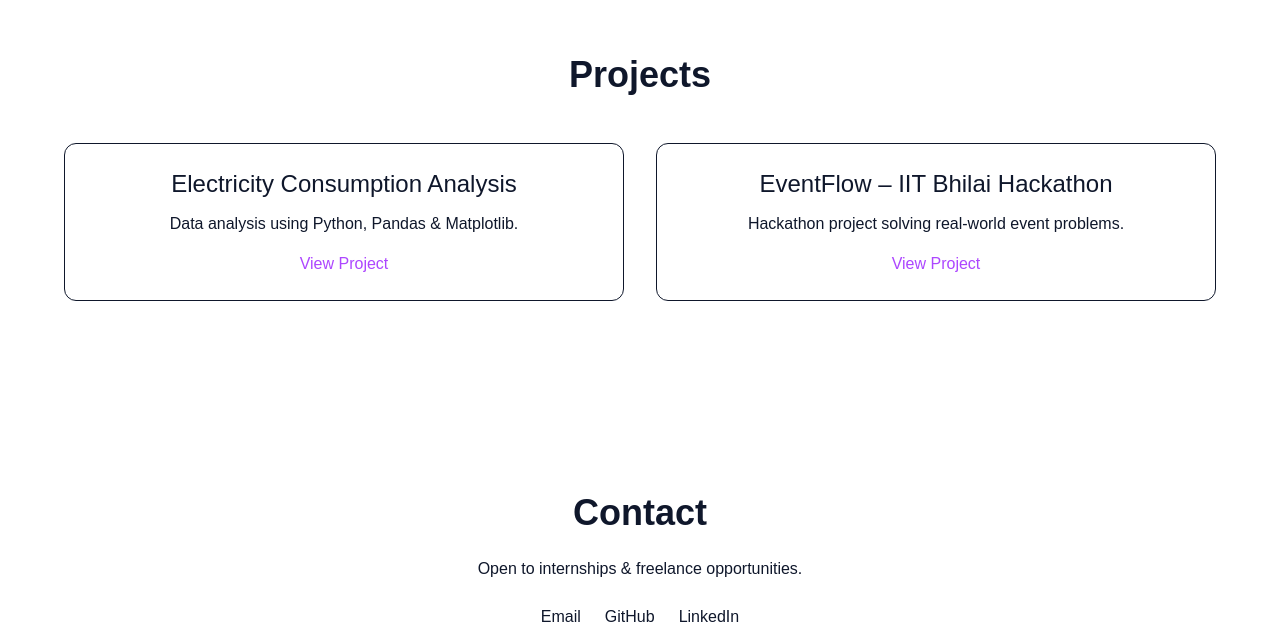
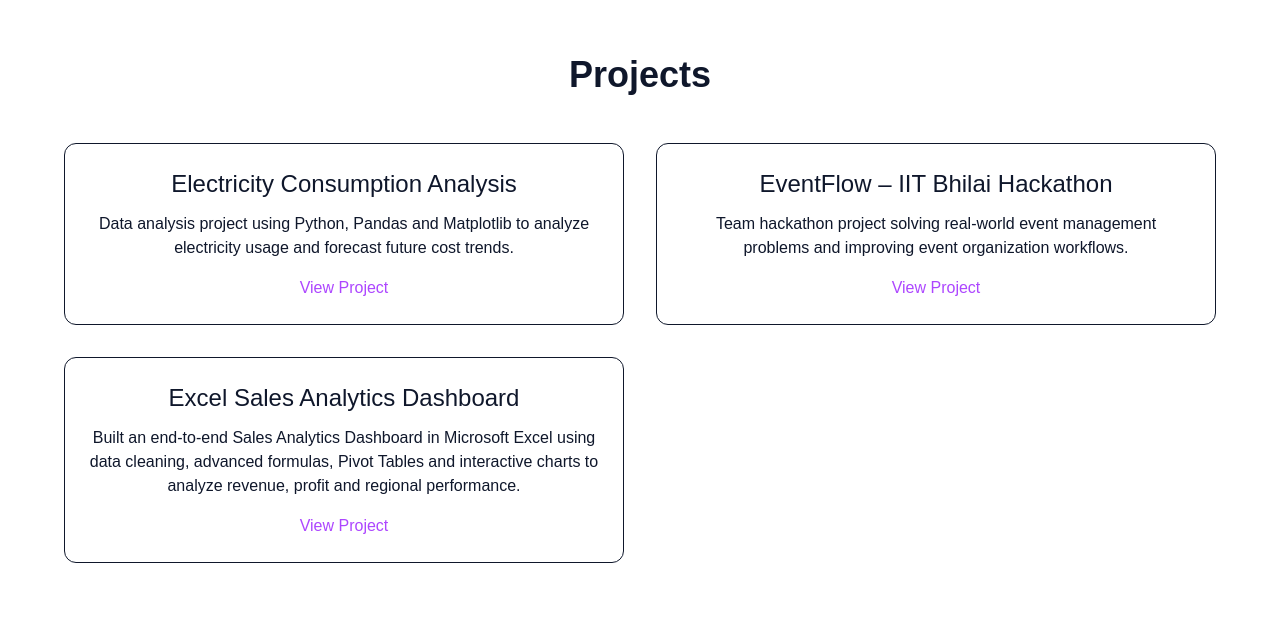
Before and after one commit to Dev2k30abrd/devansh-portfolio, a Next.js app: page / in a window 1280 px wide. Shown: the part 1423-2060 px from the top of the page. Built offline with nearby package versions, Linux system fonts and the light colour scheme.

Commit message:
Added Excel project

```diff
--- a/app/page.tsx
+++ b/app/page.tsx
@@ -61,21 +61,54 @@ export default function Home() {
       </motion.section>
 
       {/* PROJECTS */}
-      <motion.section initial={{opacity:0,y:80}} whileInView={{opacity:1,y:0}} viewport={{once:true}} className="py-24 text-center">
+      {/* PROJECTS */}
+<motion.section
+  initial={{opacity:0,y:80}}
+  whileInView={{opacity:1,y:0}}
+  viewport={{once:true}}
+  className="py-24 text-center"
+>
   <h2 className="text-4xl font-bold mb-12">Projects</h2>
 
   <div className="grid md:grid-cols-2 gap-8 max-w-6xl mx-auto">
+
+    {/* Electricity Project */}
     <motion.div whileHover={{y:-10}} className="p-6 border rounded-xl">
       <h3 className="text-2xl mb-3">Electricity Consumption Analysis</h3>
-            <p className="mb-4">Data analysis using Python, Pandas & Matplotlib.</p>
-            <a href="https://github.com/Dev2k30abrd/Electricity-Consumption-Analysis-and-Cost-Prediction" target="_blank" className="text-purple-500">View Project</a>
+      <p className="mb-4">
+        Data analysis project using Python, Pandas and Matplotlib to analyze electricity usage
+        and forecast future cost trends.
+      </p>
+      <a href="https://github.com/Dev2k30abrd/Electricity-Consumption-Analysis-and-Cost-Prediction" target="_blank" className="text-purple-500">
+        View Project
+      </a>
     </motion.div>
 
+    {/* Hackathon Project */}
     <motion.div whileHover={{y:-10}} className="p-6 border rounded-xl">
       <h3 className="text-2xl mb-3">EventFlow – IIT Bhilai Hackathon</h3>
-            <p className="mb-4">Hackathon project solving real-world event problems.</p>
-            <a href="https://github.com/Dev2k30abrd/EventFlow-App" target="_blank" className="text-purple-500">View Project</a>
+      <p className="mb-4">
+        Team hackathon project solving real-world event management problems
+        and improving event organization workflows.
+      </p>
+      <a href="https://github.com/Dev2k30abrd/EventFlow-App" target="_blank" className="text-purple-500">
+        View Project
+      </a>
     </motion.div>
+
+    {/* Excel Project */}
+    <motion.div whileHover={{y:-10}} className="p-6 border rounded-xl">
+      <h3 className="text-2xl mb-3">Excel Sales Analytics Dashboard</h3>
+      <p className="mb-4">
+        Built an end-to-end Sales Analytics Dashboard in Microsoft Excel using data cleaning,
+        advanced formulas, Pivot Tables and interactive charts to analyze revenue,
+        profit and regional performance.
+      </p>
+      <a href="https://github.com/Dev2k30abrd/Excel_Sales_Analytics_Dashboard" target="_blank" className="text-purple-500">
+        View Project
+      </a>
+    </motion.div>
+
   </div>
 </motion.section>
 
```
Lines whose indentation alone changed are shown as unchanged.
